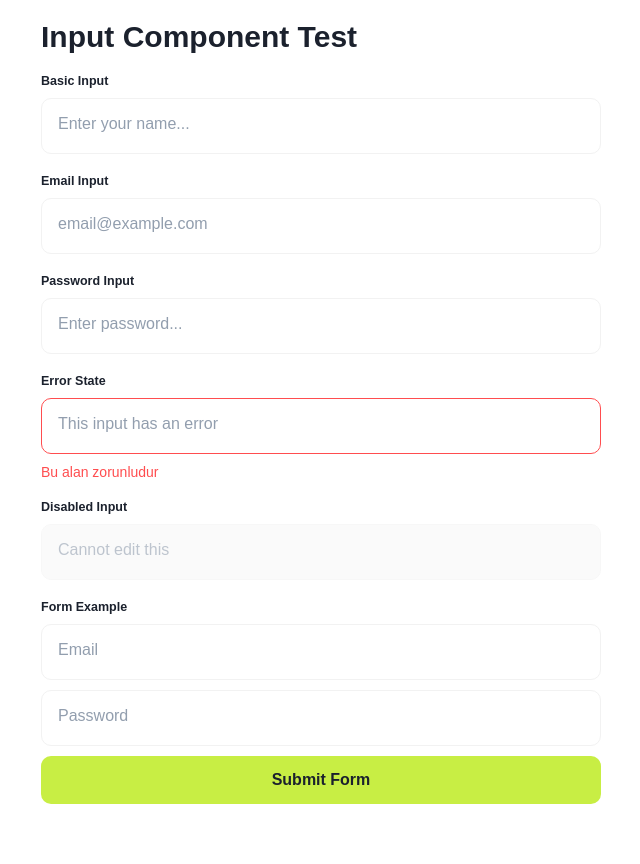
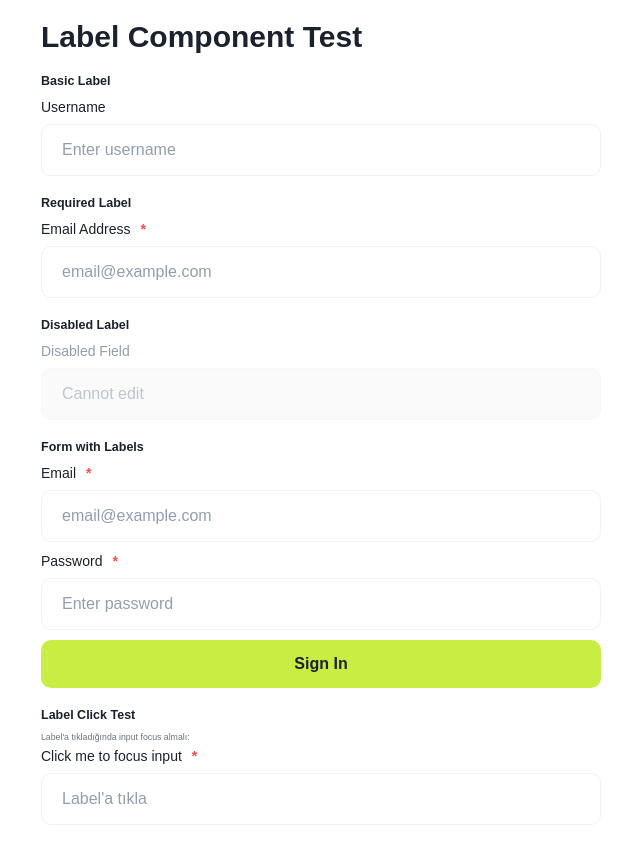
Before and after one commit to selkisamet/fintech-case, a React (Vite) app: page /dashboard in a window 1280 px wide. Shown: the whole page, without its empty margins (319-959 px from the left). Built offline with nearby package versions, Linux system fonts and the light colour scheme.

Commit message:
feat: add Label atom component with required indicator

```diff
--- a/src/App.jsx
+++ b/src/App.jsx
@@ -4,32 +4,30 @@ import { GlobalStyles } from './styles/GlobalStyles';
 import { theme } from './styles/theme';
 import Button from './components/atoms/Button/Button';
 import Input from './components/atoms/Input/Input';
+import Label from './components/atoms/Label/Label';
 
 function App() {
   const [email, setEmail] = useState('');
   const [password, setPassword] = useState('');
-  const [errorInput, setErrorInput] = useState('');
 
   return (
     <ThemeProvider theme={theme}>
       <GlobalStyles />
 
       <div style={{ padding: '2rem', maxWidth: '600px', margin: '0 auto' }}>
-        <h1 style={{ marginBottom: '2rem' }}>Input Component Test</h1>
-        {/* Basic input */}
+        <h1 style={{ marginBottom: '2rem' }}>Label Component Test</h1>
+
         <div style={{ marginBottom: '2rem' }}>
-          <h2 style={{ marginBottom: '1rem', fontSize: '1.25rem' }}>Basic Input</h2>
-          <Input
-            placeholder="Enter your name..."
-            value={email}
-            onChange={(e) => setEmail(e.target.value)}
-          />
+          <h2 style={{ marginBottom: '1rem', fontSize: '1.25rem' }}>Basic Label</h2>
+          <Label htmlFor="basic-input">Username</Label>
+          <Input id="basic-input" placeholder="Enter username" />
         </div>
 
-        {/* Email input */}
         <div style={{ marginBottom: '2rem' }}>
-          <h2 style={{ marginBottom: '1rem', fontSize: '1.25rem' }}>Email Input</h2>
+          <h2 style={{ marginBottom: '1rem', fontSize: '1.25rem' }}>Required Label</h2>
+          <Label htmlFor="email-input" required>Email Address</Label>
           <Input
+            id="email-input"
             type="email"
             placeholder="email@example.com"
             value={email}
@@ -37,68 +35,38 @@ function App() {
           />
         </div>
 
-        {/* Password input */}
         <div style={{ marginBottom: '2rem' }}>
-          <h2 style={{ marginBottom: '1rem', fontSize: '1.25rem' }}>Password Input</h2>
-          <Input
-            type="password"
-            placeholder="Enter password..."
-            value={password}
-            onChange={(e) => setPassword(e.target.value)}
+          <h2 style={{ marginBottom: '1rem', fontSize: '1.25rem' }}>Disabled Label</h2>
+          <Label htmlFor="disabled-input" disabled>Disabled Field</Label>
+          <Input id="disabled-input" value="Cannot edit" disabled
           />
         </div>
 
-        {/* Error state */}
         <div style={{ marginBottom: '2rem' }}>
-          <h2 style={{ marginBottom: '1rem', fontSize: '1.25rem' }}>Error State</h2>
-          <Input
-            placeholder="This input has an error"
-            value={errorInput}
-            onChange={(e) => setErrorInput(e.target.value)}
-            error={true}
-            errorMessage="Bu alan zorunludur"
-          />
+          <h2 style={{ marginBottom: '1rem', fontSize: '1.25rem' }}>Form with Labels</h2>
+          <div style={{ marginBottom: '1rem' }}>
+            <Label htmlFor="form-email" required>Email</Label>
+            <Input id="form-email" type="email" placeholder="email@example.com" value={email} onChange={(e) => setEmail(e.target.value)}
+            />
+          </div>
+          <div style={{ marginBottom: '1rem' }}>
+            <Label htmlFor="form-password" required>Password</Label>
+            <Input id="form-password" type="password" placeholder="Enter password" value={password} onChange={(e) => setPassword(e.target.value)}
+            />
+          </div>
+          <Button fullWidth>Sign In</Button>
         </div>
 
-        {/* Disabled input */}
         <div style={{ marginBottom: '2rem' }}>
-          <h2 style={{ marginBottom: '1rem', fontSize: '1.25rem' }}>Disabled Input</h2>
-          <Input
-            placeholder="Disabled input"
-            value="Cannot edit this"
-            disabled={true}
+          <h2 style={{ marginBottom: '1rem', fontSize: '1.25rem' }}>
+            Label Click Test
+          </h2>
+          <p style={{ fontSize: '0.875rem', color: '#6B7280', marginBottom: '0.5rem' }}>
+            Label'a tıkladığında input focus almalı:
+          </p>
+          <Label htmlFor="click-test" required>Click me to focus input</Label>
+          <Input id="click-test" placeholder="Label'a tıkla"
           />
-        </div>
-
-
-        {/* Form example */}
-        <div style={{ marginBottom: '2rem' }}>
-          <h2 style={{ marginBottom: '1rem', fontSize: '1.25rem' }}>Form Example</h2>
-          <form onSubmit={(e) => {
-            e.preventDefault(); alert(`Email: ${email}\nPassword: ${password}`);
-          }}>
-            <div style={{ marginBottom: '1rem' }}>
-              <Input
-                type="email"
-                placeholder="Email"
-                value={email}
-                onChange={(e) => setEmail(e.target.value)}
-                required
-              />
-            </div>
-            <div style={{ marginBottom: '1rem' }}>
-              <Input
-                type="password"
-                placeholder="Password"
-                value={password}
-                onChange={(e) => setPassword(e.target.value)}
-                required
-              />
-            </div>
-            <Button type="submit" fullWidth>
-              Submit Form
-            </Button>
-          </form>
         </div>
       </div>
     </ThemeProvider>
--- a/src/components/atoms/Button/Button.styles.js
+++ b/src/components/atoms/Button/Button.styles.js
@@ -1,7 +1,6 @@
 import styled, { css } from 'styled-components';
 import { theme } from '../../../styles/theme';
 
-// Styled button component
 export const StyledButton = styled.button`
   padding: 1.4rem 2rem;
   border-radius: 1rem;
@@ -10,12 +9,12 @@ export const StyledButton = styled.button`
   width: ${({ $fullWidth }) => ($fullWidth ? "100%" : "auto")};
   cursor: pointer;
   border: none;
-  font-weight: 600;
+  font-weight: ${theme.typography.fontWeight.semibold};
   transition: all 0.3s ease;
 
   ${({ $variant }) =>
-        $variant === "primary" &&
-        css`
+    $variant === "primary" &&
+    css`
       background-color: ${theme.colors.primary};
       color: ${theme.colors.text.text1};
 
@@ -26,8 +25,8 @@ export const StyledButton = styled.button`
     `}
 
   ${({ $variant }) =>
-        $variant === "social" &&
-        css`
+    $variant === "social" &&
+    css`
       background-color: ${theme.colors.light};
       color: ${theme.colors.text.text3};
       border: 0.1rem solid ${theme.colors.gray.gray3};
--- a/src/components/atoms/Input/Input.jsx
+++ b/src/components/atoms/Input/Input.jsx
@@ -1,7 +1,4 @@
-import React from 'react'
-import {
-    InputContainer, StyledInput, ErrorMessage,
-} from './Input.styles'
+import { InputContainer, StyledInput, ErrorMessage, } from './Input.styles';
 
 const Input = ({ type = 'text', value, onChange, placeholder, disabled = false, error = false, errorMessage, id, name, required = false, ...rest }) => {
     return (
--- a/src/components/atoms/Input/Input.styles.js
+++ b/src/components/atoms/Input/Input.styles.js
@@ -8,9 +8,6 @@ export const InputContainer = styled.div`
   flex-direction: column;
 `;
 
-
-
-// Base input styles
 export const StyledInput = styled.input`
   width: 100%;
   font-family: ${theme.typography.fontFamily.primary};
@@ -19,27 +16,23 @@ export const StyledInput = styled.input`
   color: ${theme.colors.text.text3};
   background-color: ${theme.colors.light};
   border: 0.1rem solid ${theme.colors.gray.gray5};
-  padding: 1.6rem 1.6rem 2rem;
+  padding: 1.6rem 2rem;
   border-radius: 1rem;
   outline: none;
 
-  /* Placeholder styles */
   &::placeholder {
     color: ${({ theme }) => theme.colors.text.text2};
   }
 
-  /* Focus state */
   &:focus {
     border-color: ${theme.colors.gray.gray6};
     box-shadow: 0 0 0 0.3rem ${theme.colors.gray.gray4};
   }
 
-  /* Hover state */
   &:hover:not(:disabled):not(:focus) {
     border-color: ${theme.colors.gray.gray6}
   }
 
-  /* Disabled state */
   &:disabled {
     background-color: ${theme.colors.gray.gray2};
     color: ${theme.colors.text.text2};
@@ -61,8 +54,6 @@ export const StyledInput = styled.input`
     `}
 `;
 
-
-// Error message
 export const ErrorMessage = styled.span`
   display: block;
   margin-top: 1rem;
--- a/src/components/atoms/Label/Label.jsx
+++ b/src/components/atoms/Label/Label.jsx
@@ -0,0 +1,12 @@
+import { StyledLabel, RequiredIndicator } from './Label.styles';
+
+const Label = ({ children, htmlFor, required = false, disabled = false }, ...rest) => {
+    return (
+        <StyledLabel htmlFor={htmlFor} $disabled={disabled} {...rest}>
+            {children}
+            {required && <RequiredIndicator aria-label="required">*</RequiredIndicator>}
+        </StyledLabel>
+    )
+}
+
+export default Label
--- a/src/components/atoms/Label/Label.styles.js
+++ b/src/components/atoms/Label/Label.styles.js
@@ -0,0 +1,20 @@
+import styled from 'styled-components';
+import { theme } from '../../../styles/theme';
+
+export const StyledLabel = styled.label`
+  display: inline-block;
+  margin-bottom: 1rem;
+  font-family: ${theme.typography.fontFamily.primary};
+  font-size: ${theme.typography.fontSize.sm};
+  font-weight: ${theme.typography.fontWeight.medium};
+  line-height: 100%;
+  color: ${({ theme, $disabled }) => $disabled ? theme.colors.text.text2 : theme.colors.text.text1};
+  cursor: ${({ $disabled }) => ($disabled ? 'not-allowed' : 'pointer')};
+  user-select: none;
+`;
+
+export const RequiredIndicator = styled.span`
+  color: ${theme.colors.error};
+  margin-left: 1rem;
+  font-weight: ${theme.typography.fontWeight.semibold};
+`;
--- a/src/styles/theme.js
+++ b/src/styles/theme.js
@@ -39,10 +39,5 @@ export const theme = {
             medium: 500,
             semibold: 600,
         },
-
-        lineHeight: {
-            normal: 1.5,
-            tight: 1.2,
-        },
     },
 };
```
